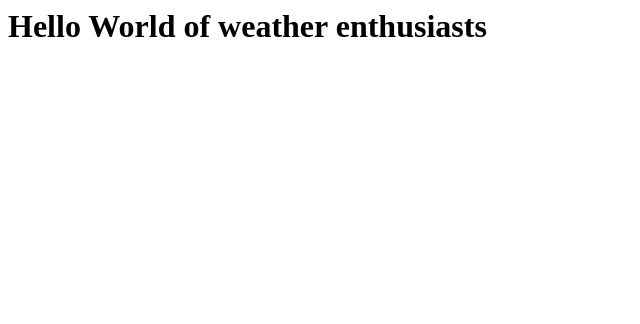
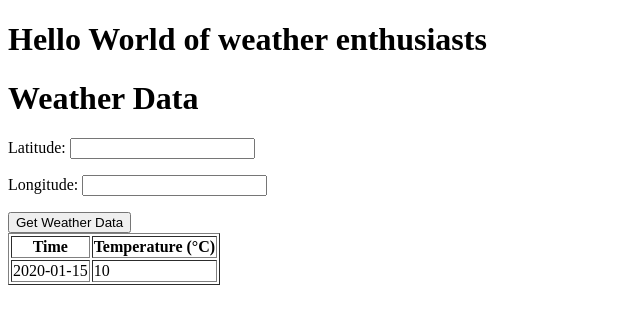
Before and after one commit to Honichiwa/weather_api_app, a Django app: template weather_app/weather/templates/home.html in a window 1280 px wide. Shown: the top 324 px of the page, without its empty margins (0-640 px from the left). Run offline with Django 5.2, Linux system fonts and the light colour scheme; tables that the repository leaves empty hold one stand-in row (values such as "Sample post"); the template is opened without the code that fills it: values that come from a table or form of the project are taken from there, most other values are stand-ins (such as "Sample title", 1, 10 or a date in 2020).

Commit message:
added open-meteo api util coords form, updated view with template

```diff
--- /dev/null
+++ b/weather_app/weather/forms.py
@@ -0,0 +1,5 @@
+from django import forms
+
+class CityForm(forms.Form):
+    latitude = forms.DecimalField(label='Latitude', max_digits=8, decimal_places=5)
+    longitude = forms.DecimalField(label='Longitude', max_digits=8, decimal_places=5)
--- a/weather_app/weather/templates/home.html
+++ b/weather_app/weather/templates/home.html
@@ -1 +1,32 @@
-<h1> Hello World of weather enthusiasts </h1>
+
+<!DOCTYPE html>
+<html lang="en">
+<head>
+    <meta charset="UTF-8">
+    <meta name="viewport" content="width=device-width, initial-scale=1.0">
+    <title>Weather Data</title>
+</head>
+<body>
+    <h1> Hello World of weather enthusiasts </h1>
+    <h1>Weather Data</h1>
+
+    <form method="post">
+        {% csrf_token %}
+        {{ form.as_p }}
+        <button type="submit">Get Weather Data</button>
+    </form>
+
+    <table border="1">
+        <tr>
+            <th>Time</th>
+            <th>Temperature (°C)</th>
+        </tr>
+        {% for time, temp in get_data.items %}
+        <tr>
+            <td>{{ time }}</td>
+            <td>{{ temp }}</td>
+        </tr>
+        {% endfor %}
+    </table>
+</body>
+</html>
```
Also changed, not shown: weather_app/weather/utils.py (added, +29 -0 lines), weather_app/weather/views.py (+12 -1 lines).
